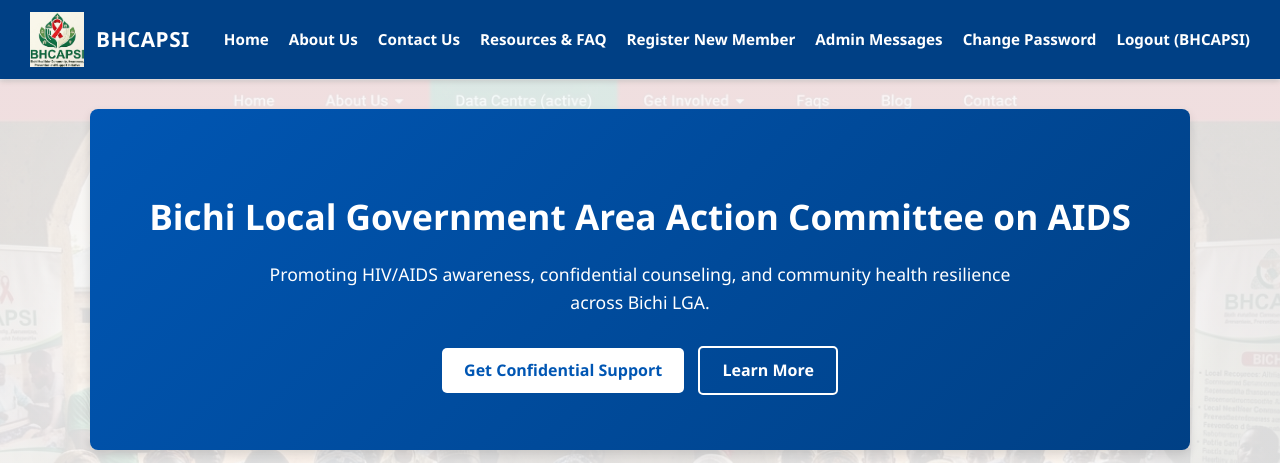
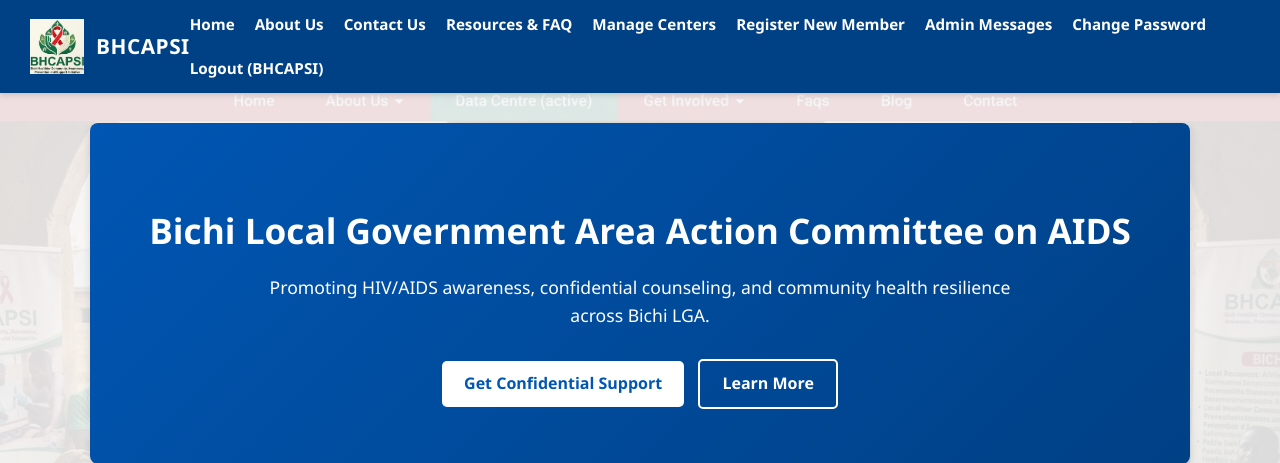
Before and after one commit to ahmadmukhtar6727/Bichi_HCAPSI, a Flask app: page /about in a window 1280 px wide. Shown: the top 463 px of the page. Run offline with Flask 3, Linux system fonts and the light colour scheme; a user stored in the database is signed in.

Commit message:
Add Manage Centers navigation link to base.html

```diff
--- a/templates/base.html
+++ b/templates/base.html
@@ -45,6 +45,7 @@
             <a href="{{ url_for('contact') }}">Contact Us</a>
 	    <a href="{{ url_for('resources') }}">Resources & FAQ</a>
             {% if current_user is defined and current_user.is_authenticated %}
+		<a href="{{ url_for('admin_centers') }}">Manage Centers</a>
                 <a href="{{ url_for('register') }}">Register New Member</a>
 		<a href="{{ url_for('view_messages') }}">Admin Messages</a>
 		<a href="{{ url_for('change_password') }}">Change Password</a>
```
